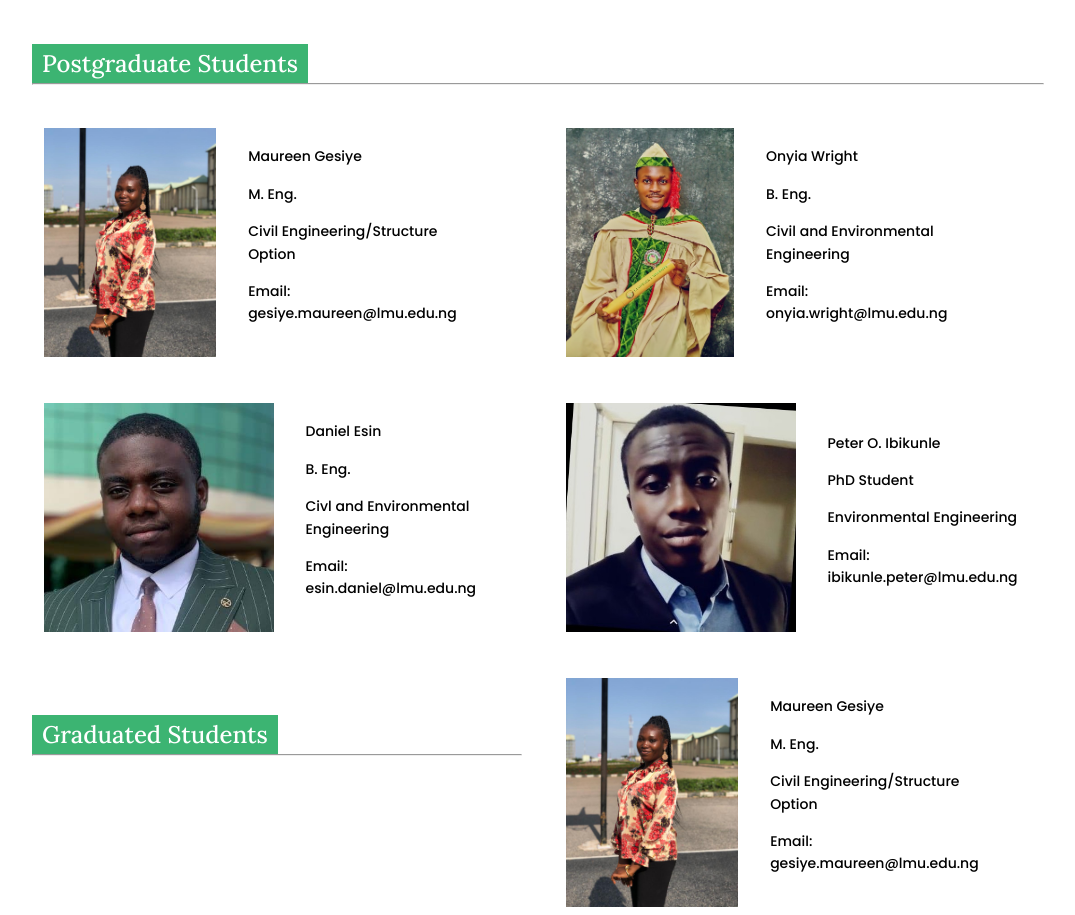
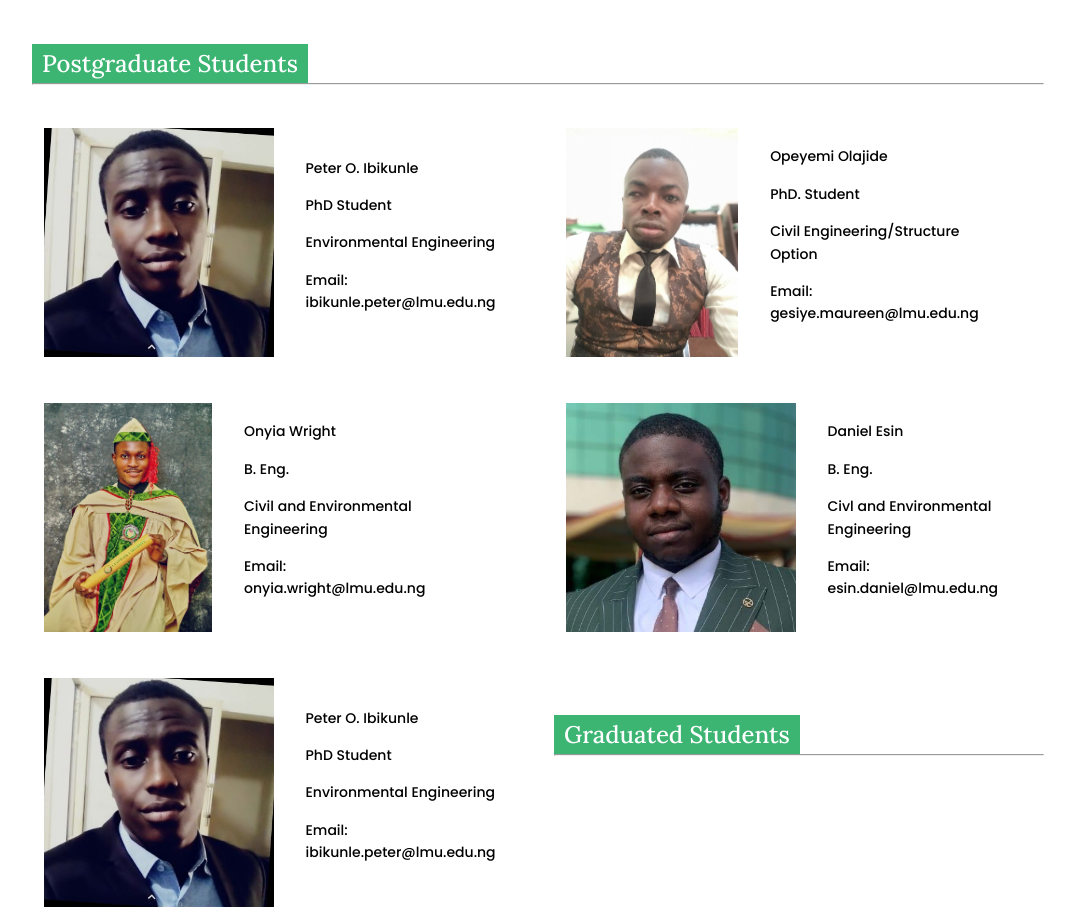
Before and after one commit to SardiusJay/ReNEWACT, a plain HTML site: page Team.html in a window 1280 px wide. Shown: the part 1403-2318 px from the top of the page, without its empty margins (84-1159 px from the left). Drawn offline with nearby package versions, Linux system fonts and the light colour scheme.

Commit message:
wip:working on the team

```diff
--- a/Team.html
+++ b/Team.html
@@ -144,17 +144,30 @@
 
       <div class="dual-team">
 
+
+        <div class="dual-team">
+          <div class="team-img">
+            <img src="./CSS/images/peter ibikunle.jpg " alt="Peter ibikunle picture" />
+            <div>
+              <p class="text">Peter O. Ibikunle </p>
+              <p>PhD Student</p>
+              <p class="text">Environmental Engineering</p>
+              <p class="text">Email: ibikunle.peter@lmu.edu.ng</p>
+            </div>
+          </div>
+        </div>
+
         <div class="team-img">
-          <img src="./CSS/images/Maureen Gesiye.jpg" alt="Manreen Picture" />
+          <img src="./CSS/images/Olajide opeyemi.jpg" alt="Olajide Picture" />
           <div>
-            <p class="text">Maureen Gesiye </p>
-              <p>M. Eng.
-            </p>
+            <p class="text">Opeyemi Olajide </p>
+              <p>PhD. Student</p>
             <p class="text">Civil Engineering/Structure Option</p>
 
             <p class="text">Email: gesiye.maureen@lmu.edu.ng</p>
           </div>
         </div>
+
         <div class="team-img">
           <img src="./CSS/images/wright.jpg" alt="Wrights Picture" />
           <div class="available">
```
Also changed, not shown: CSS/images/Ajayi oluwasegun.jpg (added), CSS/images/Bassey peace.jpg (added), CSS/images/Kehinde Christianah.jpg (added), CSS/images/Olajide opeyemi.jpg (added), CSS/images/Philomina Peter.jpg (added), CSS/images/Tobiloba Adeleke.jpg (added), CSS/images/segun Alabi.jpg (added).
